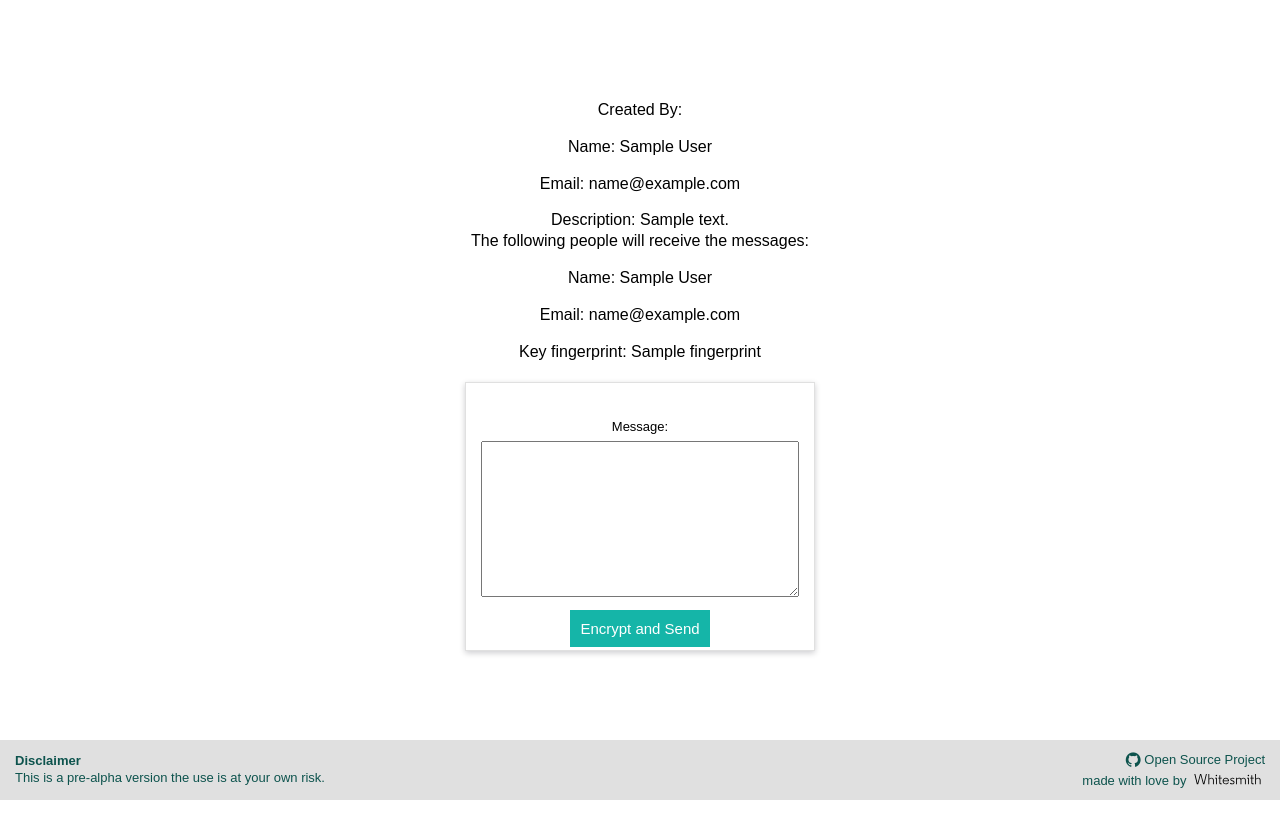
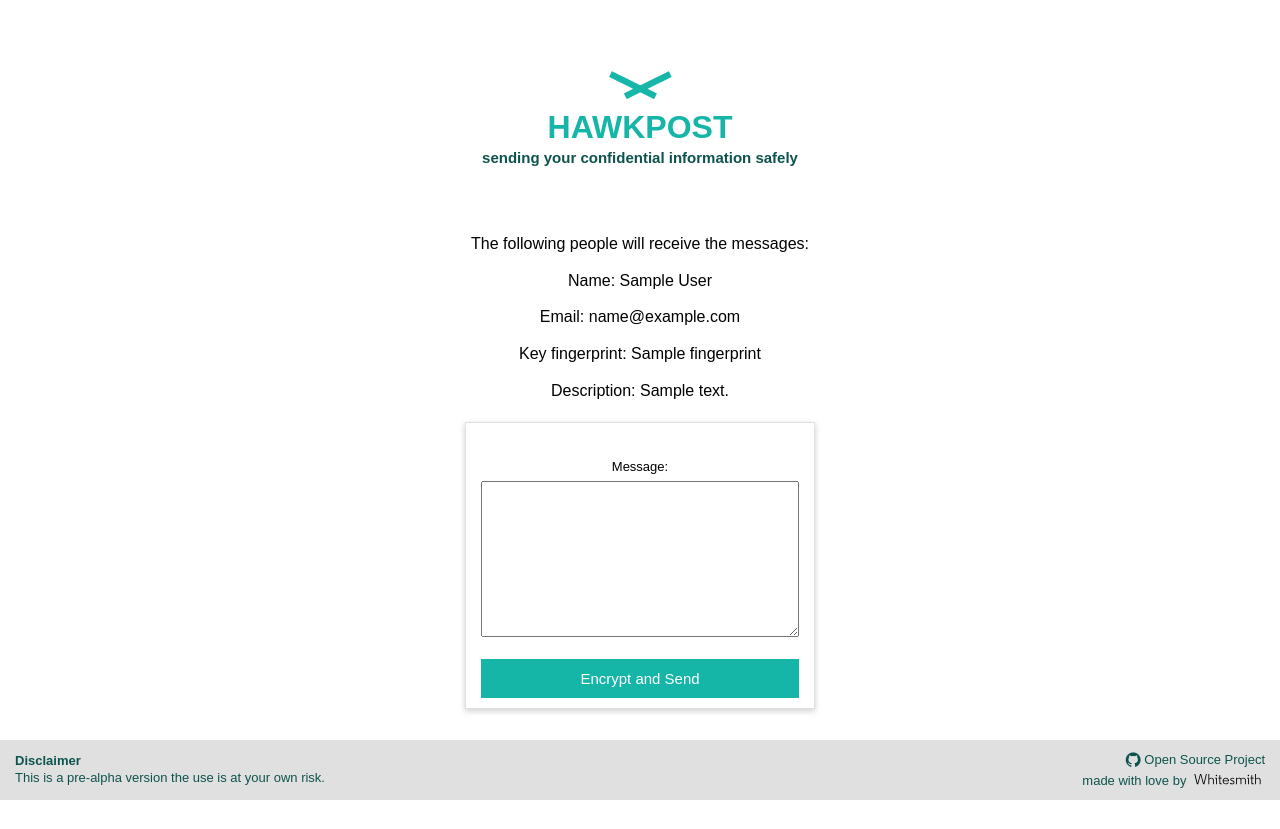
Before and after one commit to whitesmith/hawkpost, a Django app: template boxes/templates/boxes/box_submit.html in a window 1280 px wide. Before the commit the page ends 800 px from the top, so only its background shows below. Run offline with Django 3.2, Linux system fonts and the light colour scheme; the template is opened without the code that fills it: most values are stand-ins (such as "Sample title", 1, 10 or a date in 2020).

Commit message:
[box/link] add brand & fix base structure

```diff
--- a/boxes/static/javascripts/box_submit.js
+++ b/boxes/static/javascripts/box_submit.js
@@ -57,7 +57,7 @@ $(document).ready(function(){
 
     $form.append($csrfTokenField);
     $form.append($("<p></p>").append($label).append($textArea));
-    $form.append($("<a id='encrypt-action-js' class='btn-default'>Encrypt and Send</a>"));
+    $form.append($("<a id='encrypt-action-js' class='btn-default u-blockify'>Encrypt and Send</a>"));
     $formDiv.append($form);
 
     $("#encrypt-action-js").on("click", encryptContent);
--- a/boxes/templates/boxes/box_submit.html
+++ b/boxes/templates/boxes/box_submit.html
@@ -6,16 +6,26 @@
 {% endblock header %}
 
 {% block content %}
+    <div class="no-navbar">
+        <a href="{% url "pages_index" %}">
+            <img src="{% static 'images/logob.png' %}" class="logo-big">
+            <h1 class="main-title">HAWKPOST</h1>
+        </a>
+        <p class="main-title__sub">sending your confidential information safely</p>
+    </div>
+    <div class="row">
+       <div class="col-xs-12">
             <div>
-        Created By:
+                <p>The following people will receive the messages:</p>
                 <p> Name: {{object.owner.first_name}} {{object.owner.last_name}} </p>
                 <p> Email: {{object.owner.email}}</p>
+                <p> Key fingerprint: {{object.owner.fingerprint}}</p>
             </div>
             <div>
                 Description:
                 {{object.description}}
             </div>
-    <div>
+            <div class="hidden">
                 The following people will receive the messages:
                 {% for recipient in object.recipients.all %}
                     <p> Name: {{recipient.first_name}} {{recipient.last_name}}</p>
@@ -24,12 +34,17 @@
                     <div class="hidden public-key-js">{{recipient.public_key}}</div>
                 {% endfor %}
             </div>
+        </div>
+        <div class="col-xs-12">
             <div class="form-div-js" data-action="{% url 'boxes_show' object.uuid %}" data-csrf-token="{{ csrf_token }}">
                 <noscript>
                     <p>Your browser has Javascript disabled. In order to be able to secure your content (end-to-end) this page needs JavaScript to be active. Please change this setting and refresh the page.</p>
 
                     <p>This also may be caused by the use of certain browser extensions, in this case add an exception for this page to work.</p>
                 </noscript>
+            </div>
+        </div>
+
     </div>
 {% endblock content %}
 
--- a/hawkpost/templates/layout/navbar.html
+++ b/hawkpost/templates/layout/navbar.html
@@ -2,7 +2,7 @@
 <nav class="navbar">
     <div class="row middle-xs full-height">
         <div class="col-xs-6">
-            <a class="row start-xs middle-xs full-height">
+            <a href="{% url "pages_index" %}" class="row start-xs middle-xs full-height">
                 <h1 class="navbar__header">HAWKPOST</h1>
                 <img src="{% static 'images/logow.png' %}" class="logo">
             </a>
--- a/stylesheets/_base.scss
+++ b/stylesheets/_base.scss
@@ -90,6 +90,11 @@ a{
  padding-bottom: 100px;
  max-width:1170px;
  margin: auto;
+}
+
+.no-navbar{
+  margin-top: -$nav-size;
+  margin-bottom: $nav-size;
 }
 
 .main-title{
@@ -189,6 +194,11 @@ a{
   font-weight: 600;
 }
 
+.text-left{
+  text-align: left;
+}
+
+
 .full-height{
   height: 100%;
 }
```
Also changed, not shown: hawkpost/static/css/style.css. Lines whose indentation alone changed are shown as unchanged.
